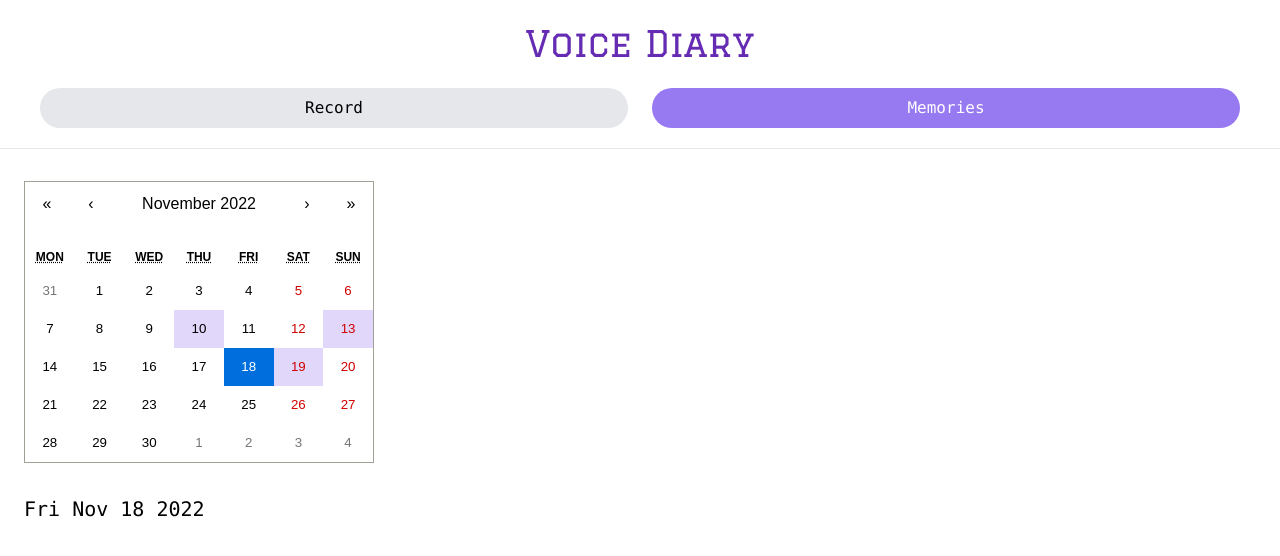
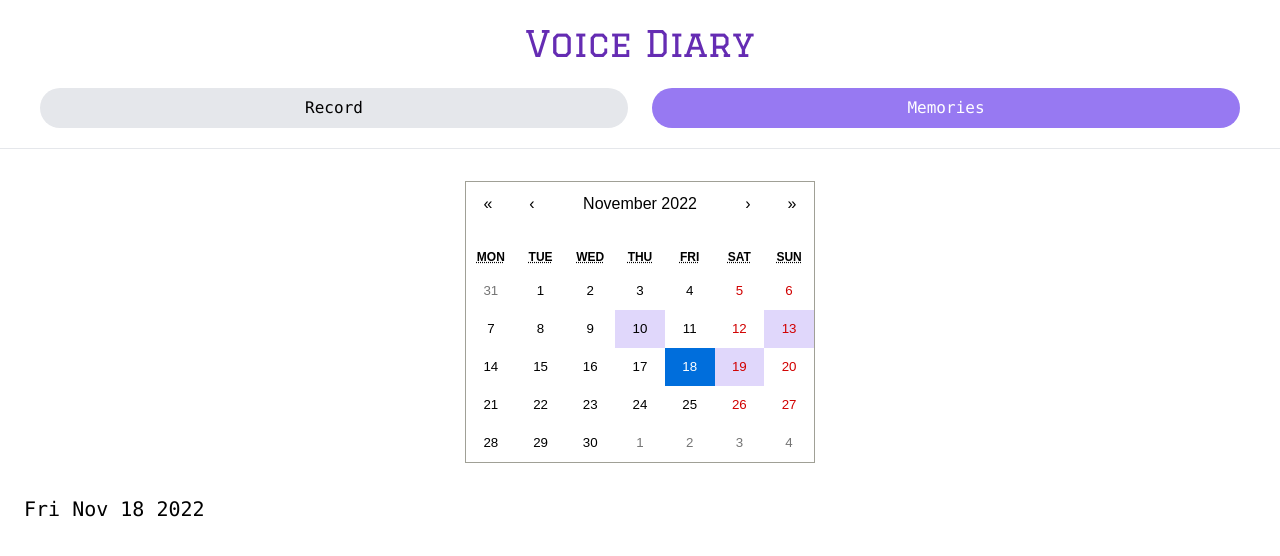
Before and after one commit to 397-f22/VoiceDiary, a React (Vite) app: page /memories in a window 1280 px wide. Shown: the top 556 px of the page. Built offline with nearby package versions, Linux system fonts and the light colour scheme; what @speechly/speech-recognition-polyfill would draw is missing.

Commit message:
centered the calendar

```diff
--- a/src/components/Memories.tsx
+++ b/src/components/Memories.tsx
@@ -2,7 +2,7 @@ import { useState } from 'react';
 import { MemoryEntryType } from '../types/memory';
 import MemoryEntry from './MemoryEntry';
 import NavBar from './NavBar';
-import VoiceCalender from './Calendar';
+import VoiceCalendar from './Calendar';
 
 interface MemoriesProps {
   memoryEntries: MemoryEntryType[];
@@ -18,11 +18,13 @@ const Memories = ({ memoryEntries }: MemoriesProps) => {
   return (
     <div className="flex flex-col w-full h-screen gap-8">
       <NavBar />
-      <VoiceCalender
-        selectedDate={selectedDate}
-        setSelectedDate={setSelectedDate}
-        memoryDates={memoryEntries.map((entry) => entry.datetime)}
-      />
+      <div className="mx-auto">
+        <VoiceCalendar
+          selectedDate={selectedDate}
+          setSelectedDate={setSelectedDate}
+          memoryDates={memoryEntries.map((entry) => entry.datetime)}
+        />
+      </div>
       <div className="flex flex-col gap-4">
         <div className="flex flex-col mx-6 gap-3">
           <h2 className="font-mono text-xl">{selectedDate.toDateString()}</h2>
```
